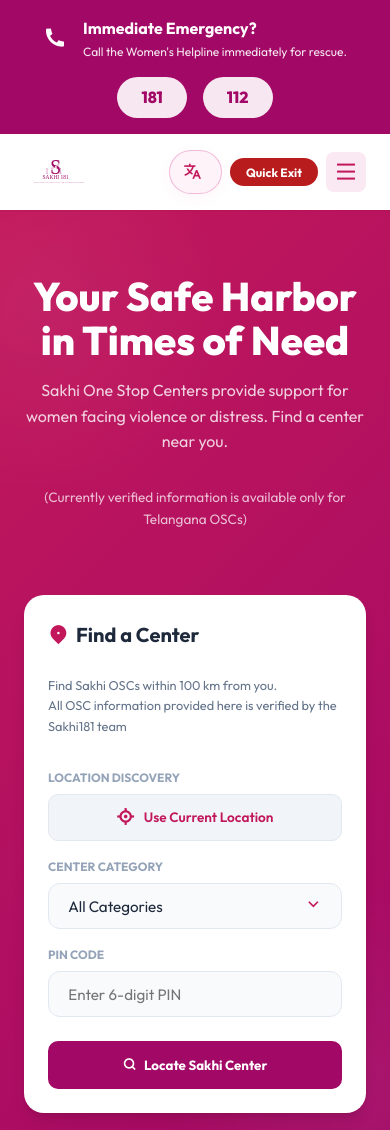
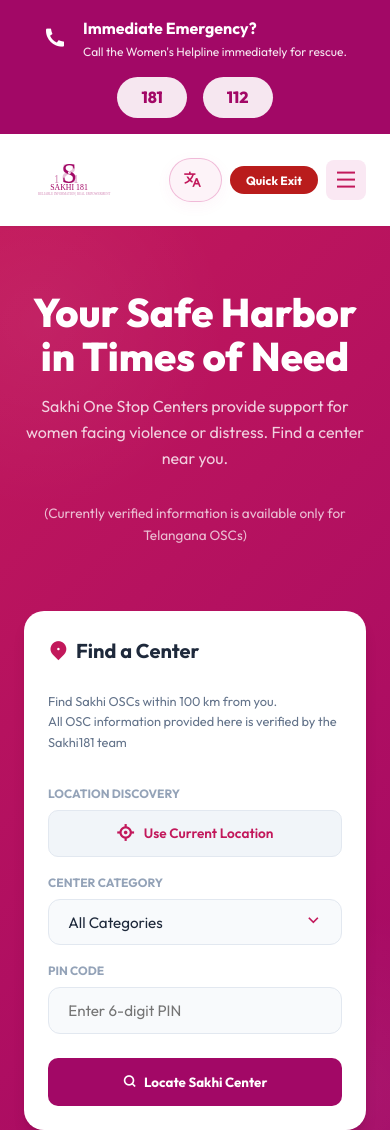
Before and after one commit to swarnavaaaa/Sakhi-181, a plain HTML site: page index.html in a window 390 px wide. Shown: the top 1130 px of the page. Drawn offline with nearby package versions, Linux system fonts and the light colour scheme; no server answers.

Commit message:
Substantially increase logo size to make text legible

```diff
--- a/style.css
+++ b/style.css
@@ -88,7 +88,7 @@ nav .container {
 }
 
 .logo img {
-    height: 56px;
+    height: 80px;
     width: auto;
     display: block;
 }
@@ -182,7 +182,7 @@ section {
 }
 
 @media (max-width: 768px) {
-    .logo img { height: 42px; }
+    .logo img { height: 60px; }
     .btn-nav { padding: 0.4rem 1rem; font-size: 0.75rem; }
     .nav-actions { gap: 0.5rem; }
 }
```
